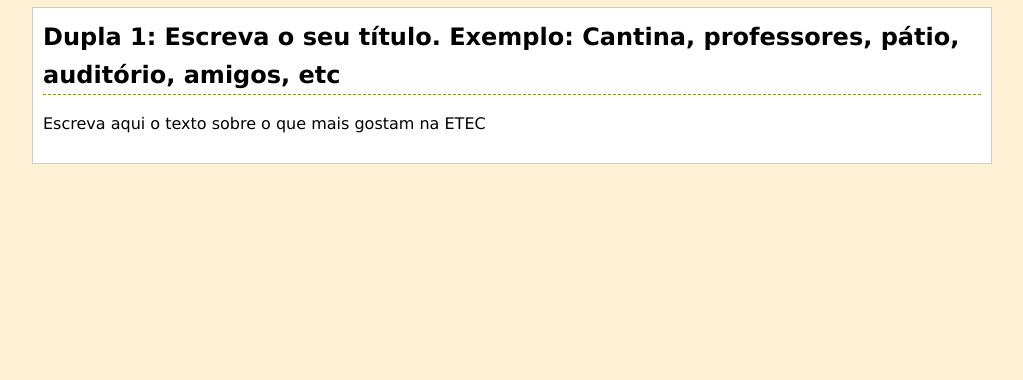
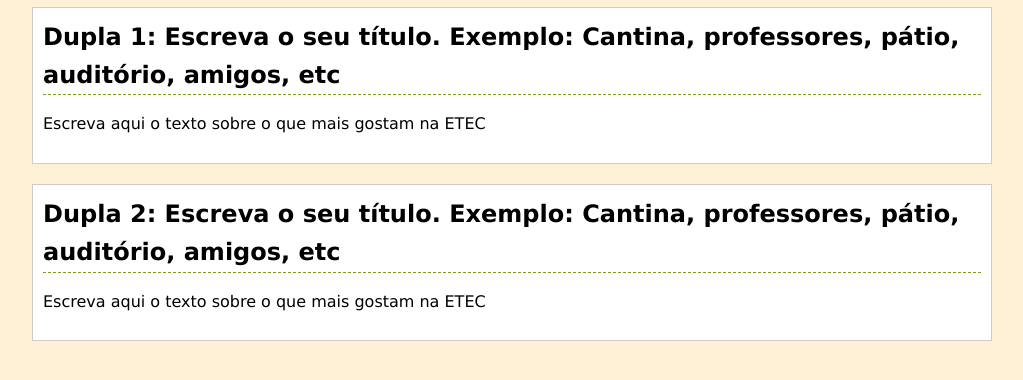
Before and after one commit to danbatistaskt/i-love-etec, a plain HTML site: page index.html in a window 1280 px wide. Shown: the part 74-454 px from the top of the page, without its empty margins (128-1151 px from the left). Drawn offline with Linux system fonts and the light colour scheme.

Commit message:
Inclusao de conteúdo da dupla 2

```diff
--- a/index.html
+++ b/index.html
@@ -1,6 +1,7 @@
 <html>
 	<head>
 		<title>O que eu mais gosto na ETEC</title>
+		<meta charset="UTF-8">
 		<link rel="stylesheet" href="styles.css">
 		</head>
 	<body>
@@ -13,6 +14,14 @@
 						Escreva aqui o texto sobre o que mais gostam na ETEC
 				</p>
 			</div>
+			<div class='content'>
+				 <h2>Dupla 2: Escreva o seu título. Exemplo: Cantina,
+				 professores, pátio, auditório, amigos, etc</h2>
+				 <p>
+				 Escreva aqui o texto sobre o que mais gostam na ETEC
+				 </p>
+			</div>
+
 		</div>
 	</body>
 </html>
```
Lines whose indentation alone changed are shown as unchanged.
